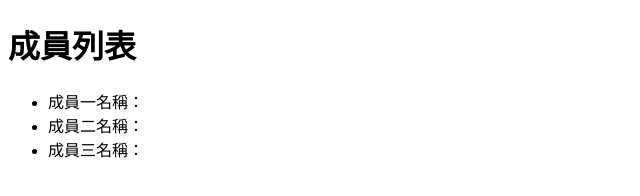
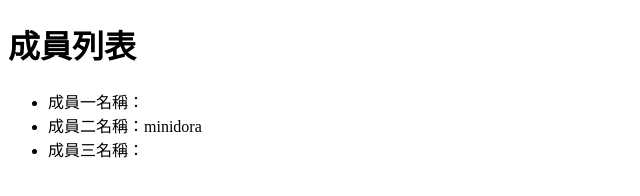
Before and after one commit to doraGH/git-1109, a plain HTML site: page index.html in a window 1280 px wide. Shown: the full height of the page, 0-640 px from the left. Drawn offline with Linux system fonts and the light colour scheme.

Commit message:
add b name

```diff
--- a/index.html
+++ b/index.html
@@ -9,7 +9,7 @@
     <h1>成員列表</h1>
     <ul>
         <li>成員一名稱：</li>
-        <li>成員二名稱：</li>
+        <li>成員二名稱：minidora</li>
         <li>成員三名稱：</li>
     </ul>
 </body>
```
